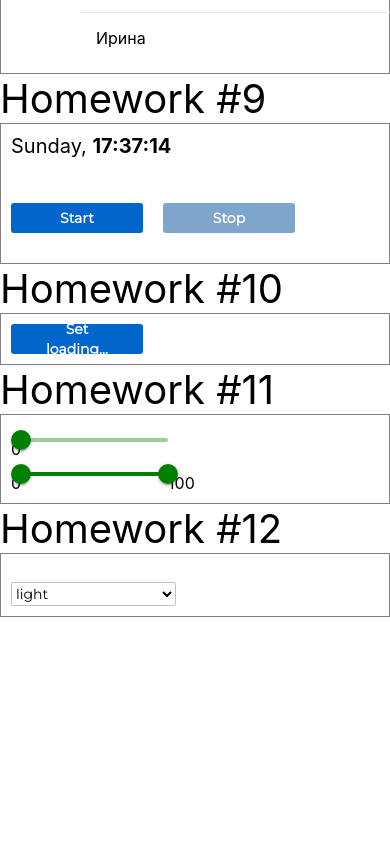
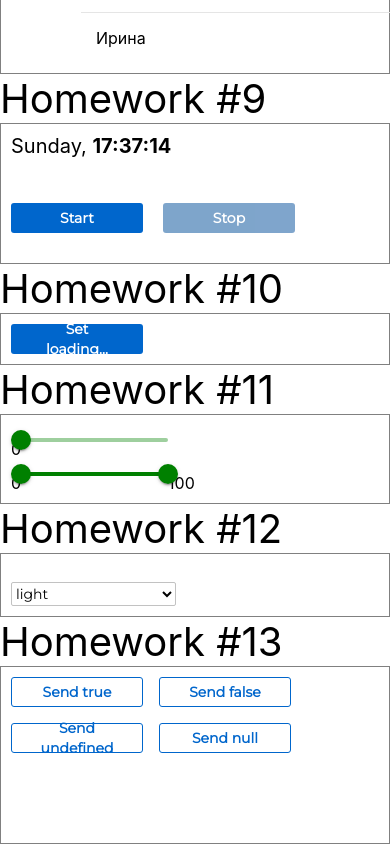
Before and after one commit to sergeisv113/dz_auto, a React (Create React App) app: page /#/pre-junior in a window 390 px wide. Shown: the part 1982-2826 px from the top of the page. Before the commit the page ends 2599 px from the top, so only its background shows below. Built offline with nearby package versions, Linux system fonts and the light colour scheme.

Commit message:
commit 13

```diff
--- a/src/s1-main/App.tsx
+++ b/src/s1-main/App.tsx
@@ -12,6 +12,7 @@ import HW9 from "../s2-homeworks/hw09/HW9";
 import HW10 from "../s2-homeworks/hw10/HW10";
 import HW11 from "../s2-homeworks/hw11/HW11";
 import HW12 from "../s2-homeworks/hw12/HW12";
+import HW13 from "../s2-homeworks/hw13/HW13";
 
 function App() {
     return (
@@ -31,6 +32,7 @@ function App() {
             <HW10/>
             <HW11/>
             <HW12/>
+            <HW13/>
         </div>
     )
 }
--- a/src/s2-homeworks/hw13/HW13.module.css
+++ b/src/s2-homeworks/hw13/HW13.module.css
@@ -1,22 +1,63 @@
 .buttonsContainer {
+    display: flex;
+    flex-wrap: wrap;
+    column-gap: 1.5rem;
+    row-gap: 1rem;
+}
+
+.buttonsContainer:not(:last-child) {
+    margin-bottom: 88px;
 }
 
 .responseContainer {
+    display: flex;
+    column-gap: 87px;
+    row-gap: 30px;
+    flex-wrap: wrap;
+    justify-content: space-between;
+    align-items: center;
+}
+
+@media (max-width: 805px) {
+    .responseContainer {
+        flex-direction: column-reverse;
+    }
+
+    .buttonsContainer:not(:last-child) {
+        margin-bottom: 35px;
+    }
+
+    .buttonsContainer {
+        display: flex;
+        flex-wrap: wrap;
+        column-gap: 1rem;
+        row-gap: 1rem;
+    }
+
 }
 
 .imageContainer {
+    flex: 1 1 43%;
+    min-width: 320px;
 }
 
 .image {
+    width: 100%;
+    height: 100%;
 }
 
-.textContainer{
+.textContainer {
+    font-size: 18px;
+    font-weight: 500;
+    line-height: 1.5;
+    flex: 1 1 43%
 }
 
 .code {
+    font-weight: 500;
+    font-size: 35px;
 }
 
-.text {
+.code:not(:last-child) {
+    margin-bottom: 15px;
 }
-.info {
-}
--- a/src/s2-homeworks/hw13/HW13.tsx
+++ b/src/s2-homeworks/hw13/HW13.tsx
@@ -34,14 +34,37 @@ const HW13 = () => {
         axios
             .post(url, {success: x})
             .then((res) => {
-                setCode('Код 200!')
+                setCode(`Код ${res.status}!`)
                 setImage(success200)
                 // дописать
-
+                setText(res.data.errorText)
+                setInfo(res.data.info)
             })
             .catch((e) => {
                 // дописать
-
+                switch (e.response.status) {
+                    case 400: {
+                        setCode(`Код ${e.response.status}!`)
+                        setImage(error400)
+                        setText(e.response.data.errorText)
+                        setInfo(e.response.data.info)
+                        break
+                    }
+                    case 500: {
+                        setCode(`Код ${e.response.status}!`)
+                        setImage(error500)
+                        setText(e.response.data.errorText)
+                        setInfo(e.response.data.info)
+                        break
+                    }
+                    default: {
+                        setCode('Error!')
+                        setImage(errorUnknown)
+                        setText('Network Error')
+                        setInfo('AxiosError')
+                        break
+                    }
+                }
             })
     }
 
@@ -56,7 +79,7 @@ const HW13 = () => {
                         onClick={send(true)}
                         xType={'secondary'}
                         // дописать
-
+                        disabled={info === '...loading'}
                     >
                         Send true
                     </SuperButton>
@@ -65,7 +88,7 @@ const HW13 = () => {
                         onClick={send(false)}
                         xType={'secondary'}
                         // дописать
-
+                        disabled={info === '...loading'}
                     >
                         Send false
                     </SuperButton>
@@ -74,7 +97,7 @@ const HW13 = () => {
                         onClick={send(undefined)}
                         xType={'secondary'}
                         // дописать
-
+                        disabled={info === '...loading'}
                     >
                         Send undefined
                     </SuperButton>
@@ -83,7 +106,7 @@ const HW13 = () => {
                         onClick={send(null)} // имитация запроса на не корректный адрес
                         xType={'secondary'}
                         // дописать
-
+                        disabled={info === '...loading'}
                     >
                         Send null
                     </SuperButton>
```
